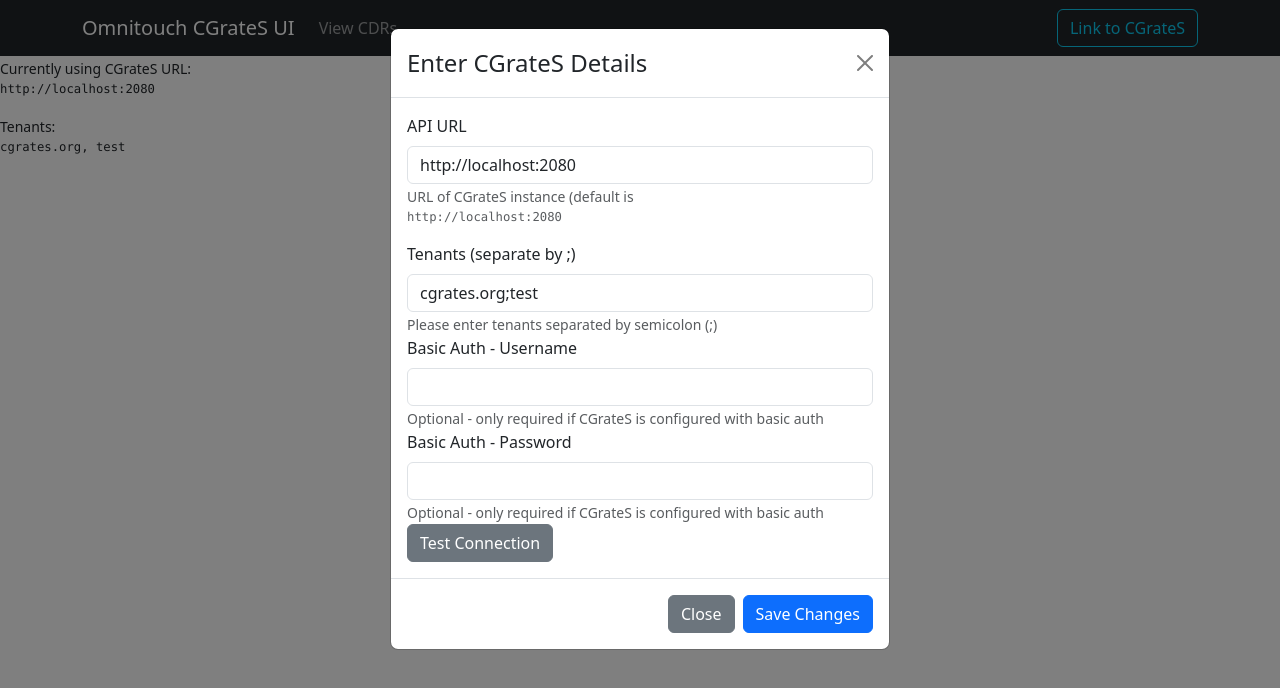
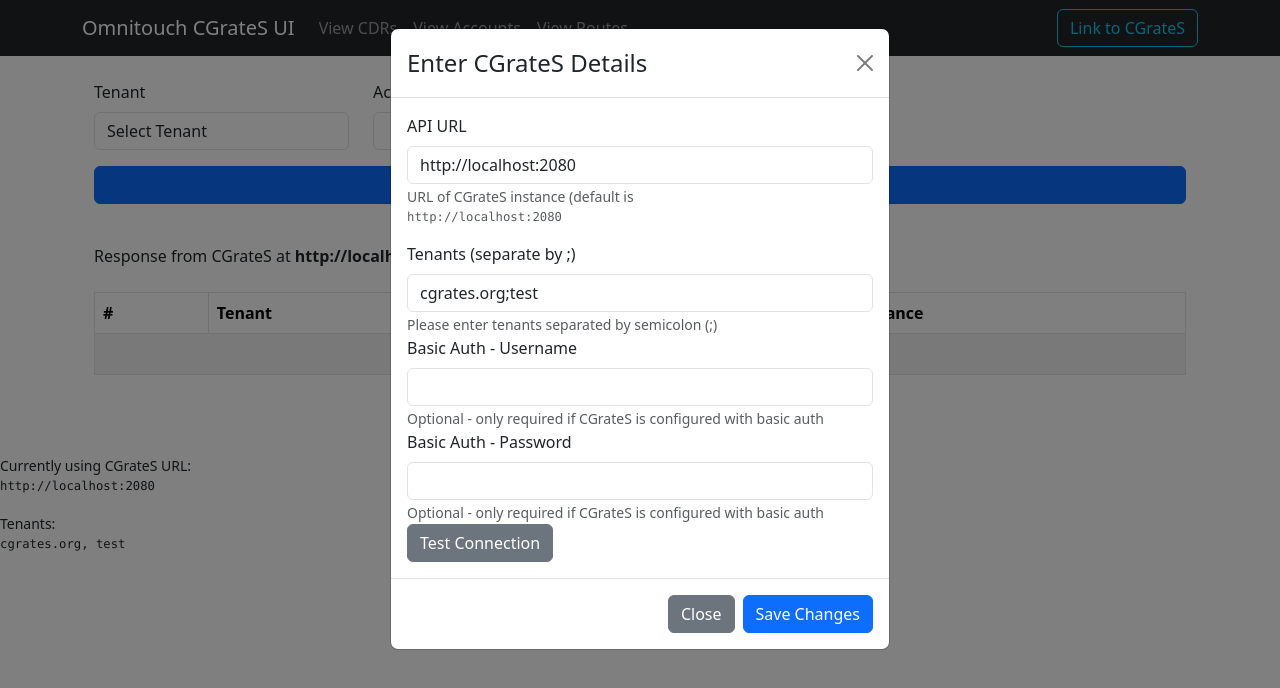
Before and after one commit to Omnitouch/CGrateS_UI, a React (Create React App) app: page /accounts in a window 1280 px wide. Shown: the top 688 px of the page. Built offline with nearby package versions, Linux system fonts and the light colour scheme.

Commit message:
WIP Accounts

```diff
--- /dev/null
+++ b/src/Accounts.js
@@ -0,0 +1,271 @@
+import React, { useState } from 'react';
+import { Form, Button, Container, Row, Col, Table, Pagination, Modal, Spinner } from 'react-bootstrap';
+
+const GetAccounts = ({ cgratesConfig }) => {
+  const [searchParams, setSearchParams] = useState({
+    tenant: '',
+    account: '',
+  });
+
+  const [query, setQuery] = useState(null); // State to store the API query object
+  const [apiQuery, setApiQuery] = useState('');
+  const [results, setResults] = useState([]);
+  const [currentPage, setCurrentPage] = useState(1);
+  const [offset, setOffset] = useState(0);
+  const [showModal, setShowModal] = useState(false);
+  const [selectedRowData, setSelectedRowData] = useState(null);
+  const [accountDetails, setAccountDetails] = useState(null); // State to store detailed account data
+  const [isLoading, setIsLoading] = useState(false);
+  const [modalLoading, setModalLoading] = useState(false); // Loading state for modal API call
+  const [responseTime, setResponseTime] = useState(null);
+
+  const handleInputChange = (event) => {
+    const { name, value } = event.target;
+    setSearchParams({ ...searchParams, [name]: value });
+  };
+
+  const fetchResults = async (page = 1, offsetValue = 0) => {
+    setIsLoading(true);
+    setResults([]); // Clear the current results
+    const startTime = Date.now();
+
+    const newQuery = {
+      method: 'APIerSv2.GetAccounts',
+      params: [{
+        Tenant: searchParams.tenant || 'cgrates.org',
+        AccountIDs: null,
+        Offset:0,
+        Limit:0,
+        Filter:null
+      }],
+      id: 1
+    };
+
+    setQuery(newQuery); // Store the query for later use
+    setApiQuery(JSON.stringify(newQuery, null, 2));
+
+    console.log(`Fetching accounts from: ${cgratesConfig.url}`);
+
+    try {
+      const response = await fetch(cgratesConfig.url + '/jsonrpc', {
+        method: 'POST',
+        headers: {
+          'Content-Type': 'application/json',
+        },
+        body: JSON.stringify(newQuery),
+      });
+
+      if (!response.ok) {
+        throw new Error(`HTTP error! status: ${response.status}`);
+      }
+
+      const data = await response.json();
+      const endTime = Date.now();
+      const timeTaken = ((endTime - startTime) / 1000).toFixed(2);
+      setResponseTime(timeTaken);
+
+      console.log('Data fetched successfully:', data);
+
+      if (data && data.result) {
+        setResults(data.result); // Handle the fetched results
+      } else {
+        console.warn('Data format unexpected:', data);
+        setResults([]); // Reset results if data format is unexpected
+      }
+    } catch (error) {
+      console.error('Error fetching data:', error);
+      setResults([]); // Reset results on error
+    } finally {
+      setIsLoading(false);
+    }
+  };
+
+  const fetchAccountDetails = async (tenant, account) => {
+    setModalLoading(true); // Set modal loading
+    const newQuery = {
+      method: 'AccountSv1.GetAccount',
+      params: [{
+        Tenant: tenant,
+        Account: account
+      }],
+      id: 2
+    };
+
+    console.log(`Fetching account details for account: ${account}`);
+
+    try {
+      const response = await fetch(cgratesConfig.url + '/jsonrpc', {
+        method: 'POST',
+        headers: {
+          'Content-Type': 'application/json',
+        },
+        body: JSON.stringify(newQuery),
+      });
+
+      if (!response.ok) {
+        throw new Error(`HTTP error! status: ${response.status}`);
+      }
+
+      const data = await response.json();
+      console.log('Detailed account data:', data);
+
+      if (data && data.result) {
+        setAccountDetails(data.result); // Store account details in state
+      } else {
+        setAccountDetails(null);
+        console.warn('Unexpected data format:', data);
+      }
+    } catch (error) {
+      console.error('Error fetching account details:', error);
+      setAccountDetails(null);
+    } finally {
+      setModalLoading(false); // End modal loading
+    }
+  };
+
+  const handleSubmit = (event) => {
+    event.preventDefault();
+    setOffset(0);
+    setCurrentPage(1);
+    fetchResults(1, 0);
+  };
+
+  const handleNextPage = () => {
+    const newOffset = offset + 50;
+    setOffset(newOffset);
+    setCurrentPage(currentPage + 1);
+    fetchResults(currentPage + 1, newOffset);
+  };
+
+  const handlePreviousPage = () => {
+    const newOffset = offset - 50;
+    setOffset(newOffset);
+    setCurrentPage(currentPage - 1);
+    fetchResults(currentPage - 1, newOffset);
+  };
+
+  const handleRowClick = (rowData) => {
+    setSelectedRowData(rowData);
+    setShowModal(true);
+    fetchAccountDetails(rowData.Tenant, rowData.Account); // Fetch additional account details
+  };
+
+  const handleCloseModal = () => {
+    setShowModal(false);
+    setSelectedRowData(null);
+    setAccountDetails(null); // Clear account details when modal is closed
+  };
+
+  return (
+    <div className="App">
+      <Container>
+        <Form onSubmit={handleSubmit} className="mt-4">
+          <Row>
+          <Col md={3}>
+              <Form.Group controlId="formTenant">
+                <Form.Label>Tenant</Form.Label>
+                <Form.Control as="select" name="tenant" value={searchParams.tenant} onChange={handleInputChange}>
+                  <option value="">Select Tenant</option>
+                  {cgratesConfig.tenants.split(';').map((tenant, index) => (
+                    <option key={index} value={tenant}>{tenant}</option>
+                  ))}
+                </Form.Control>
+              </Form.Group>
+            </Col>
+            <Col md={4}>
+              <Form.Group controlId="formAccount">
+                <Form.Label>Account</Form.Label>
+                <Form.Control type="text" name="account" value={searchParams.account} onChange={handleInputChange} />
+              </Form.Group>
+            </Col>
+            <Col md={12} className="d-flex align-items-end mt-3">
+              <Button type="submit" className="w-100">Search</Button>
+            </Col>
+          </Row>
+        </Form>
+
+        {isLoading ? (
+          <div className="text-center mt-4">
+            <Spinner animation="border" role="status">
+              <span className="sr-only">Loading...</span>
+            </Spinner>
+            <p>Loading Accounts, please wait...</p>
+          </div>
+        ) : (
+          <pre className="mt-4 text-left">
+            {apiQuery}
+          </pre>
+        )}
+
+        <p>
+          Response from CGrateS at <b>{cgratesConfig.url}</b>
+          {responseTime && !isLoading && ` in ${responseTime} seconds`}
+        </p>
+
+        <Table striped bordered hover className="mt-4">
+          <thead>
+            <tr>
+              <th>#</th>
+              <th>Tenant</th>
+              <th>Account</th>
+              <th>Balance</th>
+            </tr>
+          </thead>
+          <tbody>
+            {results && results.length > 0 ? results.map((result, index) => (
+              <tr key={index} onClick={() => handleRowClick(result)} style={{ cursor: 'pointer' }}>
+                <td>{index + 1 + (currentPage - 1) * 50}</td>
+                <td>{result.Tenant}</td>
+                <td>{result.Account}</td>
+                <td>{result.Balance}</td>
+              </tr>
+            )) : (
+              <tr>
+                <td colSpan="5" className="text-center">No results available</td>
+              </tr>
+            )}
+          </tbody>
+        </Table>
+
+        <Pagination className="justify-content-center mt-4">
+          <Pagination.Prev disabled={offset === 0} onClick={handlePreviousPage} />
+          <Pagination.Next onClick={handleNextPage} />
+        </Pagination>
+      </Container>
+
+      {/* Modal for Row Details */}
+      <Modal show={showModal} onHide={handleCloseModal}>
+        <Modal.Header closeButton>
+          <Modal.Title>Account Details</Modal.Title>
+        </Modal.Header>
+        <Modal.Body>
+          {modalLoading ? (
+            <div className="text-center">
+              <Spinner animation="border" role="status">
+                <span className="sr-only">Loading account details...</span>
+              </Spinner>
+              <p>Loading account details, please wait...</p>
+            </div>
+          ) : accountDetails ? (
+            <div>
+              <p><strong>Tenant:</strong> {accountDetails.Tenant}</p>
+              <p><strong>Account:</strong> {accountDetails.Account}</p>
+              <p><strong>Balance:</strong> {accountDetails.Balance}</p>
+              <p><strong>Additional Data:</strong></p>
+              <pre>{JSON.stringify(accountDetails, null, 2)}</pre>
+            </div>
+          ) : (
+            <p>No detailed data available for this account.</p>
+          )}
+        </Modal.Body>
+        <Modal.Footer>
+          <Button variant="secondary" onClick={handleCloseModal}>
+            Close
+          </Button>
+        </Modal.Footer>
+      </Modal>
+    </div>
+  );
+}
+
+export default GetAccounts;
--- a/src/App.js
+++ b/src/App.js
@@ -2,6 +2,7 @@
 import 'bootstrap/dist/css/bootstrap.min.css';
 import { Modal, Button, Navbar, Nav, Container, Form, Alert } from 'react-bootstrap';
 import CDRs from './CDRs';
+import Accounts from './Accounts';
 import { BrowserRouter as Router, Route, Routes, Link } from 'react-router-dom';
 
 function App() {
@@ -90,6 +91,8 @@
           <Navbar.Collapse id="basic-navbar-nav">
             <Nav className="me-auto">
               <Nav.Link as={Link} to="/cdrs">View CDRs</Nav.Link>
+              <Nav.Link as={Link} to="/accounts">View Accounts</Nav.Link>
+              <Nav.Link as={Link} to="/routes">View Routes</Nav.Link>
             </Nav>
             <Button variant="outline-info" onClick={handleOpenModal}>Link to CGrateS</Button>
           </Navbar.Collapse>
@@ -99,6 +102,8 @@
       <Container>
         <Routes>
           <Route path="/cdrs" element={<CDRs cgratesConfig={cgratesConfig} />} />
+          <Route path="/accounts" element={<Accounts cgratesConfig={cgratesConfig} />} />
+          <Route path="/routes" element={<Routes cgratesConfig={cgratesConfig} />} />
         </Routes>
       </Container>
 
```
